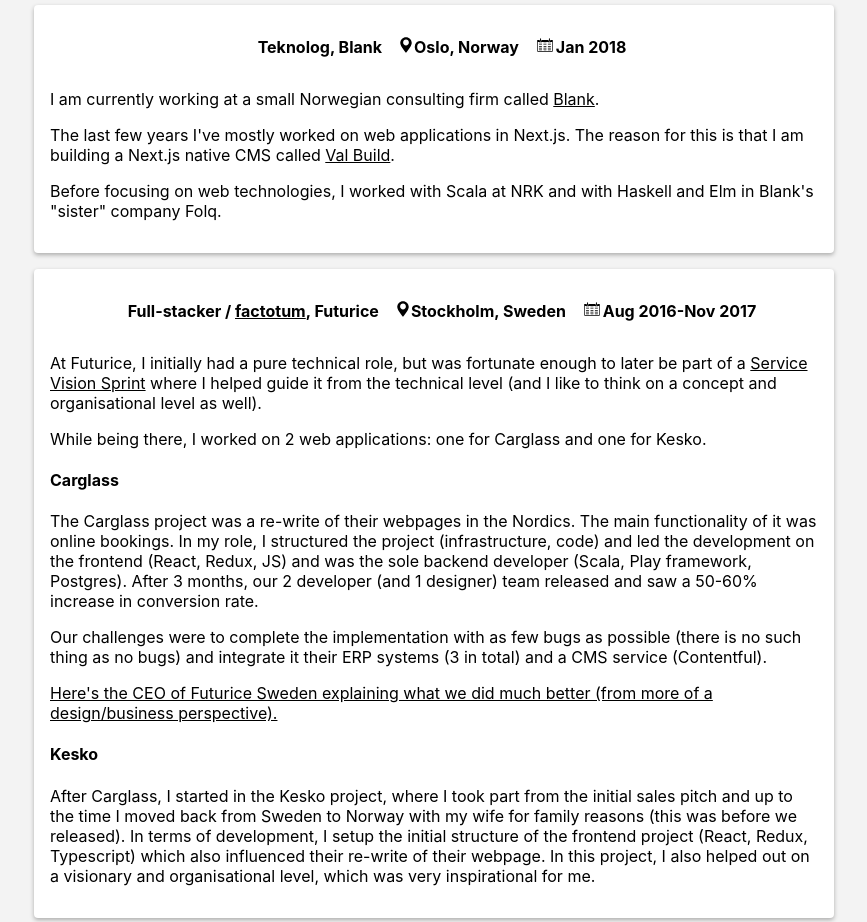
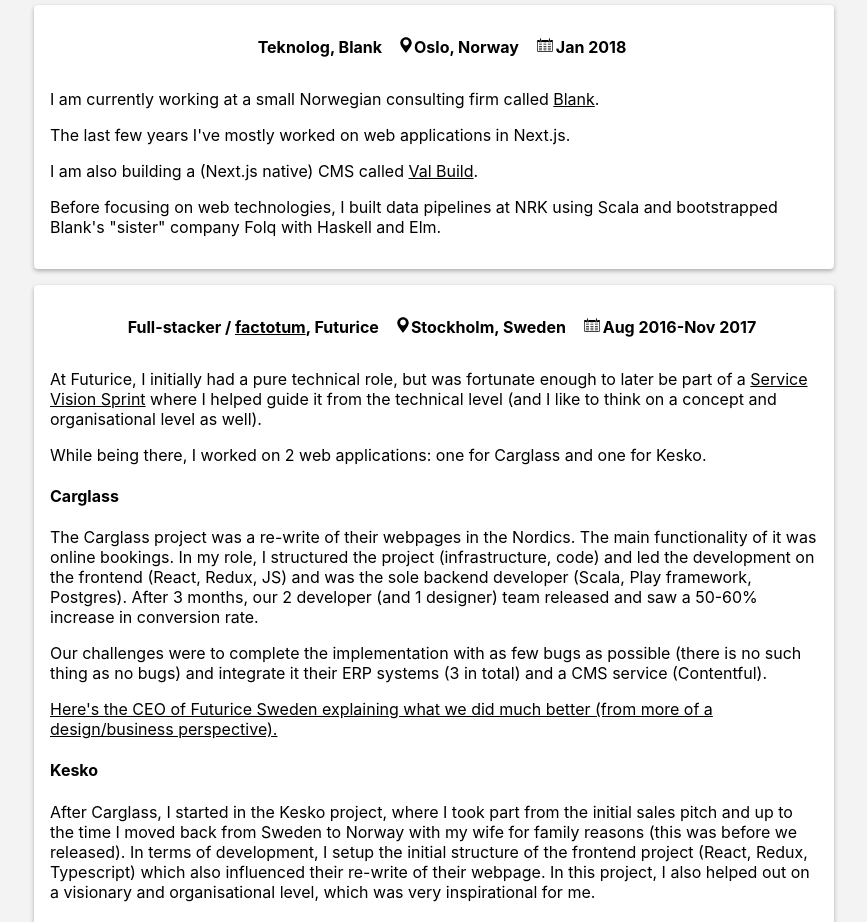
Before and after one commit to freekh/freekh.github.io, a website: page index.html in a window 1280 px wide. Shown: the part 1360-2282 px from the top of the page, without its empty margins (206-1073 px from the left). Drawn offline with Linux system fonts and the light colour scheme.

Commit message:
Update my experiences at Blank

```diff
--- a/index.html
+++ b/index.html
@@ -131,10 +131,13 @@
                 I am currently working at a small Norwegian consulting firm called <a href="https://blank.no">Blank</a>.
               </p>
               <p>
-                The last few years I've mostly worked on web applications in Next.js. The reason for this is that I am building a Next.js native CMS called <a href="https://github.com/valbuild/val?tab=readme-ov-file#content-as-code">Val Build</a>.
+                The last few years I've mostly worked on web applications in Next.js.
               </p>
               <p>
-              Before focusing on web technologies, I worked with Scala at NRK and with Haskell and Elm in Blank's "sister" company Folq.
+                I am also building a (Next.js native) CMS called <a href="https://github.com/valbuild/val?tab=readme-ov-file#content-as-code">Val Build</a>.
+              </p>
+              <p>
+              Before focusing on web technologies, I built data pipelines at NRK using Scala and bootstrapped Blank's "sister" company Folq with Haskell and Elm.
               </p>
             </div>
           </li>
```
